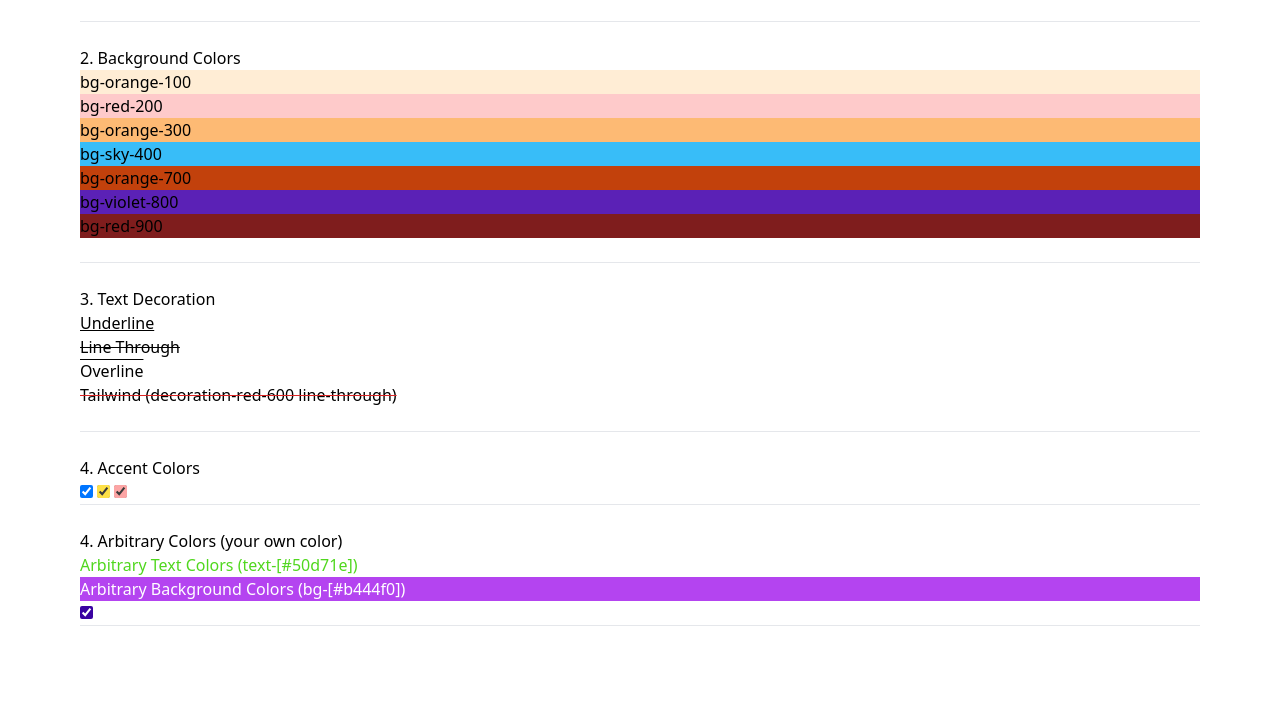
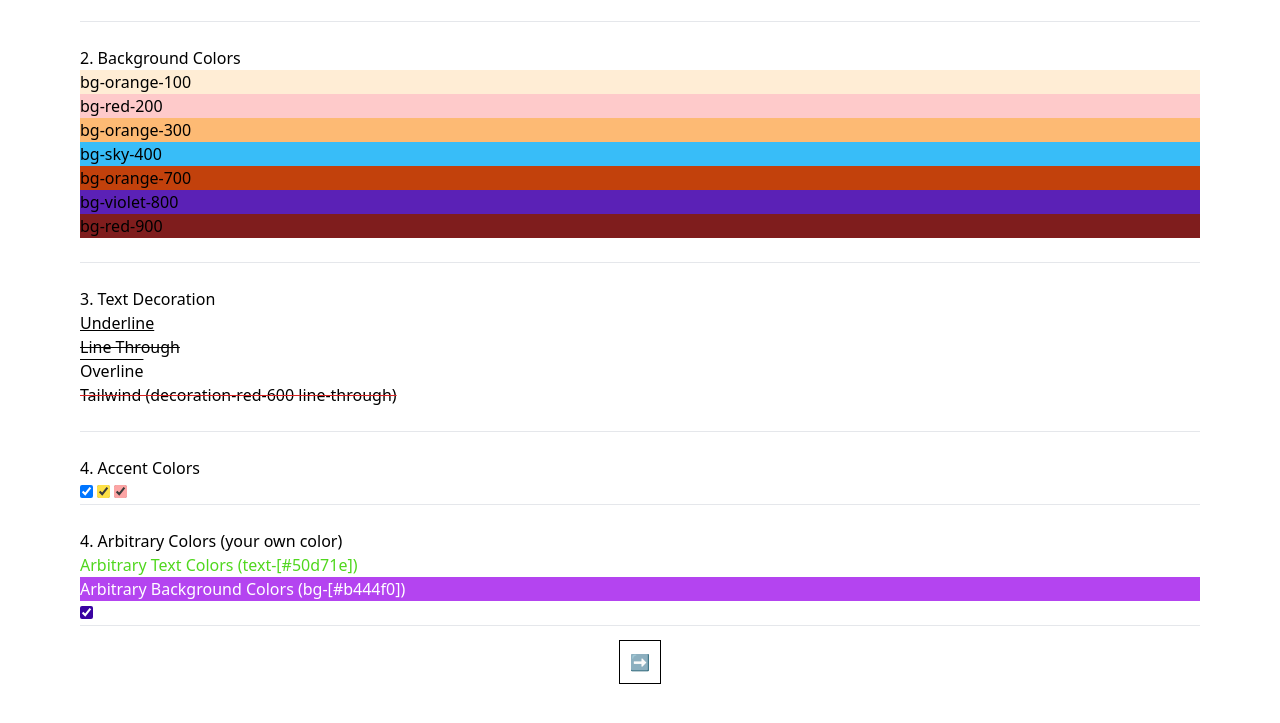
Before and after one commit to Rahullkumr/Tailwind-practice, a plain HTML site: page Fundamentals/1. Colors/index.html in a window 1280 px wide. Shown: the part 383-1106 px from the top of the page. Drawn offline with nearby package versions, Linux system fonts and the light colour scheme.

Commit message:
chore: add navigation

```diff
--- a/Fundamentals/1. Colors/index.html
+++ b/Fundamentals/1. Colors/index.html
@@ -87,5 +87,8 @@
     <p class="bg-[#b444f0] text-white">Arbitrary Background Colors (bg-[#b444f0])</p>
     <input type="checkbox" class="accent-[#3a03a1]" checked>
     <br><hr><br>
+    <div style="text-align: center;">
+      <a href="/Fundamentals/2. Container Spacing/index.html" style="border: 1px solid;padding: 10px;">➡️</a>
+    </div>
   </body>
 </html>
```
